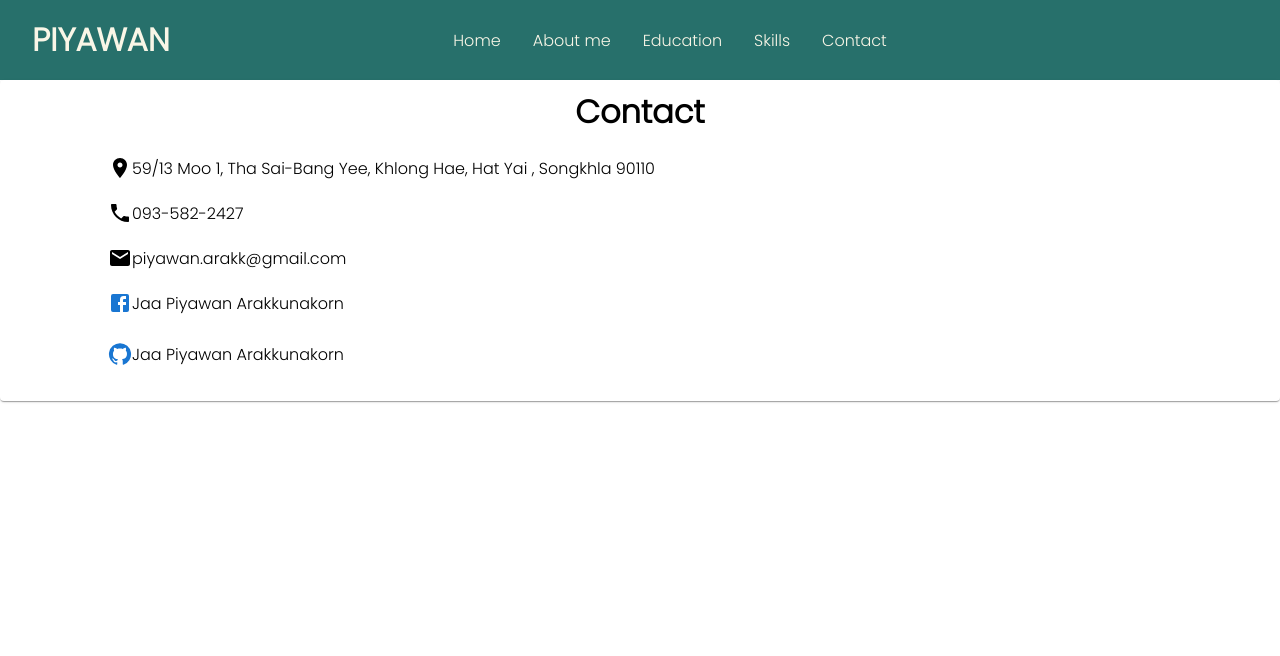
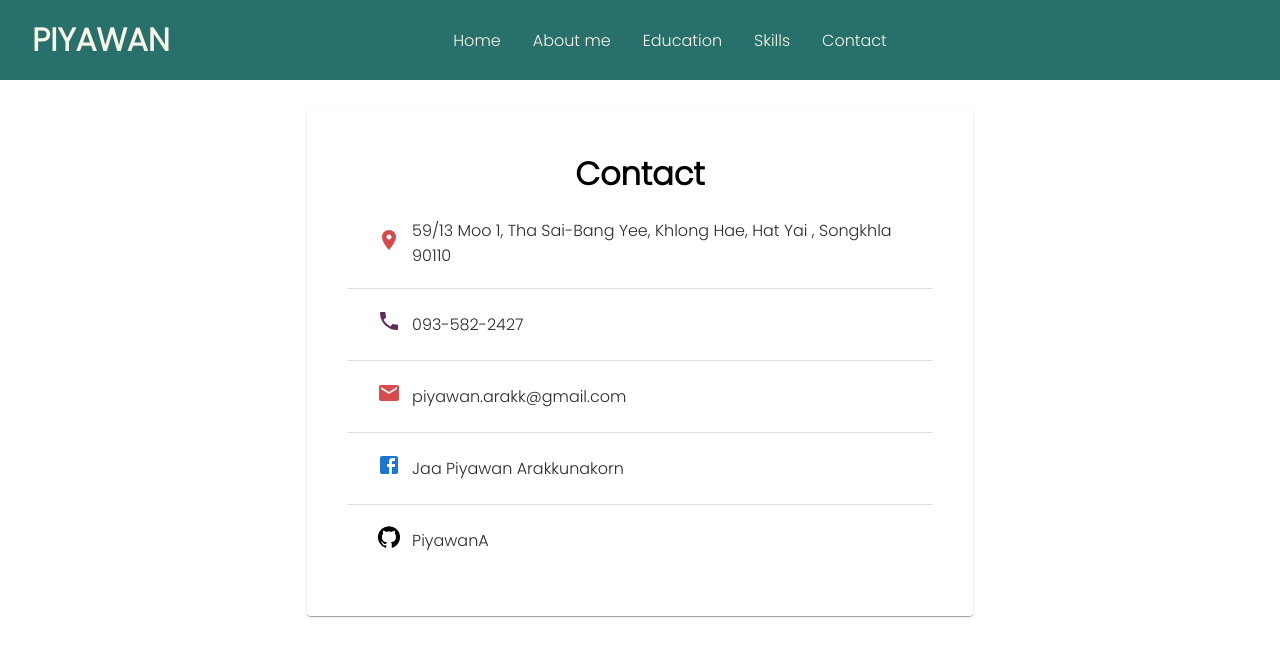
Before and after one commit to PiyawanA/MyProfile, a React (Create React App) app: page /contact in a window 1280 px wide. Shown: the top 656 px of the page. Built offline with nearby package versions, Linux system fonts and the light colour scheme.

Commit message:
edit contact

```diff
--- a/src/pages/Contact.js
+++ b/src/pages/Contact.js
@@ -1,77 +1,202 @@
-import * as React from 'react';
-import Box from '@mui/material/Box';
-import Paper from '@mui/material/Paper';
-import { styled } from '@mui/material/styles';
-import Grid from '@mui/material/Grid';
-import FacebookIcon from '@mui/icons-material/Facebook';
-import PhoneIcon from '@mui/icons-material/Phone';
-import EmailIcon from '@mui/icons-material/Email';
-import PlaceIcon from '@mui/icons-material/Place';
-import '../styles/Contact.css'
-import Link from '@mui/material/Link';
-import GitHubIcon from '@mui/icons-material/GitHub';
+import * as React from "react";
+import Paper from "@mui/material/Paper";
+import { styled } from "@mui/material/styles";
+import Grid from "@mui/material/Grid";
+import FacebookIcon from "@mui/icons-material/Facebook";
+import PhoneIcon from "@mui/icons-material/Phone";
+import EmailIcon from "@mui/icons-material/Email";
+import PlaceIcon from "@mui/icons-material/Place";
+import "../styles/Contact.css";
+import Link from "@mui/material/Link";
+import GitHubIcon from "@mui/icons-material/GitHub";
+import Container from "@mui/material/Container";
+import Divider from "@mui/material/Divider";
+const Item = styled(Paper)(({ theme }) => ({
+  backgroundColor: "#fff",
+  padding: 40,
+  textAlign: "center",
+  color: "black",
+  marginTop: 30
+}));
 
-
-const Item = styled(Paper)(({ theme }) => ({
-  backgroundColor: '#fff',
-  padding: theme.spacing(1),
-  textAlign: 'center',
-  color: 'black',
-
-}));
 function Contact() {
   return (
+    <Container
+      sx={{ display: "flex", justifyContent: "center", alignItems: "center" }}
+    >
+      <Grid container className="container-item">
+        <Item>
+          <h1>Contact</h1>
+          <Grid
+            container
+            className="detail-con"
+            component={Link}
+            href="https://www.google.co.th/maps/search/59%2F13+Moo+1,+Tha+Sai-Bang+Yee,+Khlong+Hae,+Hat+Yai+,+Songkhla+90110/@7.0386892,100.4479208,15z/data=!3m1!4b1?hl=th&entry=ttu"
+            target="_blank"
+            underline="none"
+            alignItems="center"
+          >
+            <Grid
+              item
+              xs={12}
+              sm={12}
+              md={1}
+              marginBottom={{ xs: 1, sm: 1, md: 0 }}
+            >
+              <PlaceIcon sx={{ color: "#D64B4B" }} />
+            </Grid>
+            <Grid
+              item
+              xs={12}
+              sm={12}
+              md={11}
+              textAlign={{ md: "left" }}
+              className="text-content"
+            >
+              59/13 Moo 1, Tha Sai-Bang Yee, Khlong Hae, Hat Yai , Songkhla
+              90110
+            </Grid>
 
+            {/* <Grid item xs={12} sm={12} md={1}>
+              <iframe
+                src="https://www.google.com/maps/embed?pb=!1m16!1m12!1m3!1d15838.998335217584!2d100.44792084048024!3d7.038689183530382!2m3!1f0!2f0!3f0!3m2!1i1024!2i768!4f13.1!2m1!1s59%2F13%20Moo%201%2C%20Tha%20Sai-Bang%20Yee%2C%20Khlong%20Hae%2C%20Hat%20Yai%20%2C%20Songkhla%2090110!5e0!3m2!1sth!2sth!4v1686059524495!5m2!1sth!2sth"
+                width="300"
+                height="200"
+                style={{ border: "0" }}
+                allowFullScreen=""
+                loading="lazy"
+                referrerPolicy="no-referrer-when-downgrade"
+              ></iframe>
+            </Grid> */}
+          </Grid>
+          <Divider />
 
-  <Box sx={{ width: '100%' }}  >
+          <Grid
+            container
+            className="detail-con"
+            component={Link}
+            href="tel:0935822427"
+            target="_blank"
+            underline="none"
+            alignItems="center"
+          >
+            <Grid
+              item
+              xs={12}
+              sm={12}
+              md={1}
+              marginBottom={{ xs: 1, sm: 1, md: 0 }}
+            >
+              <PhoneIcon sx={{ color: "#632B58" }} />
+            </Grid>
+            <Grid
+              item
+              xs={12}
+              sm={12}
+              md={11}
+              textAlign={{ md: "left" }}
+              className="text-content"
+            >
+              093-582-2427
+            </Grid>
+          </Grid>
+          <Divider />
 
-    <Grid container justifyContent="center" spacing={2}>
-        <Grid item xs={12} >
-          <Item>
-          <h1>
-            Contact
-          </h1>
+          <Grid
+            container
+            className="detail-con"
+            component={Link}
+            href="mailto:piyawan.arakk@gmail.com"
+            target="_blank"
+            underline="none"
+            alignItems="center"
+          >
+            <Grid
+              item
+              xs={12}
+              sm={12}
+              md={1}
+              marginBottom={{ xs: 1, sm: 1, md: 0 }}
+            >
+              <EmailIcon sx={{ color: "#D64B4B" }} />
+            </Grid>
+            <Grid
+              item
+              xs={12}
+              sm={12}
+              md={11}
+              textAlign={{ md: "left" }}
+              className="text-content"
+            >
+              piyawan.arakk@gmail.com
+            </Grid>
+          </Grid>
+          <Divider />
 
+          <Grid
+            container
+            className="detail-con"
+            component={Link}
+            href="https://www.facebook.com/profile.php?id=100003811156812"
+            target="_blank"
+            underline="none"
+            alignItems="center"
+          >
+            <Grid
+              item
+              xs={12}
+              sm={12}
+              md={1}
+              marginBottom={{ xs: 1, sm: 1, md: 0 }}
+            >
+              <FacebookIcon />
+            </Grid>
+            <Grid
+              item
+              xs={12}
+              sm={12}
+              md={11}
+              textAlign={{ md: "left" }}
+              className="text-content"
+            >
+              Jaa Piyawan Arakkunakorn
+            </Grid>
+          </Grid>
+          <Divider />
 
-          <div className='detail-con'>
-          <PlaceIcon />
-           59/13 Moo 1, Tha Sai-Bang Yee, Khlong Hae, Hat Yai , Songkhla 90110
-          </div>
-
-          <div className='detail-con'>
-          <br /><PhoneIcon />
-           093-582-2427
-          </div>
-
-          <div className='detail-con'>
-          <br /><EmailIcon />
-           piyawan.arakk@gmail.com
-          </div>
-
-          <div className='detail-con'>
-          <br />
-          <Link href='https://www.facebook.com/profile.php?id=100003811156812'underline="none">
-          <FacebookIcon />
-          </Link>
-           Jaa Piyawan Arakkunakorn
-          </div>
-
-          <div className='detail-con'>
-          <br />
-          <Link href='https://github.com/PiyawanA'underline="none">
-          <GitHubIcon />
-          </Link>
-           Jaa Piyawan Arakkunakorn
-          </div>
-
-
+          <Grid
+            container
+            className="detail-con"
+            component={Link}
+            href="https://github.com/PiyawanA"
+            target="_blank"
+            underline="none"
+            alignItems="center"
+          >
+            <Grid
+              item
+              xs={12}
+              sm={12}
+              md={1}
+              marginBottom={{ xs: 1, sm: 1, md: 0 }}
+            >
+              <GitHubIcon sx={{ color: "#000000" }} />
+            </Grid>
+            <Grid
+              item
+              xs={12}
+              sm={12}
+              md={11}
+              textAlign={{ md: "left" }}
+              className="text-content"
+            >
+              PiyawanA
+            </Grid>
+          </Grid>
         </Item>
-
-        </Grid>
-    </Grid>
-  </Box>
-
-  )
+      </Grid>
+    </Container>
+  );
 }
 
-export default Contact
+export default Contact;
--- a/src/styles/Contact.css
+++ b/src/styles/Contact.css
@@ -1,7 +1,25 @@
 .detail-con {
     display: flex;
-    flex-direction: row;
-    margin: 20px;
-    padding-left: 80px;
+    padding: 20px;
+}
 
+.container-item {
+    display: flex;
+    justify-content: center;
+    align-items: center;
 }
+
+.detail-con:hover {
+    background-color: #c6e2ff;
+    border-radius: 8px;
+    transition: background-color 0.3s ease-in-out;
+}
+
+.detail-con:hover {
+    transform: scale(1.05);
+    transition: transform 0.1s ease-in;
+}
+
+.text-content {
+    color: #2a2a2a;
+}
```
